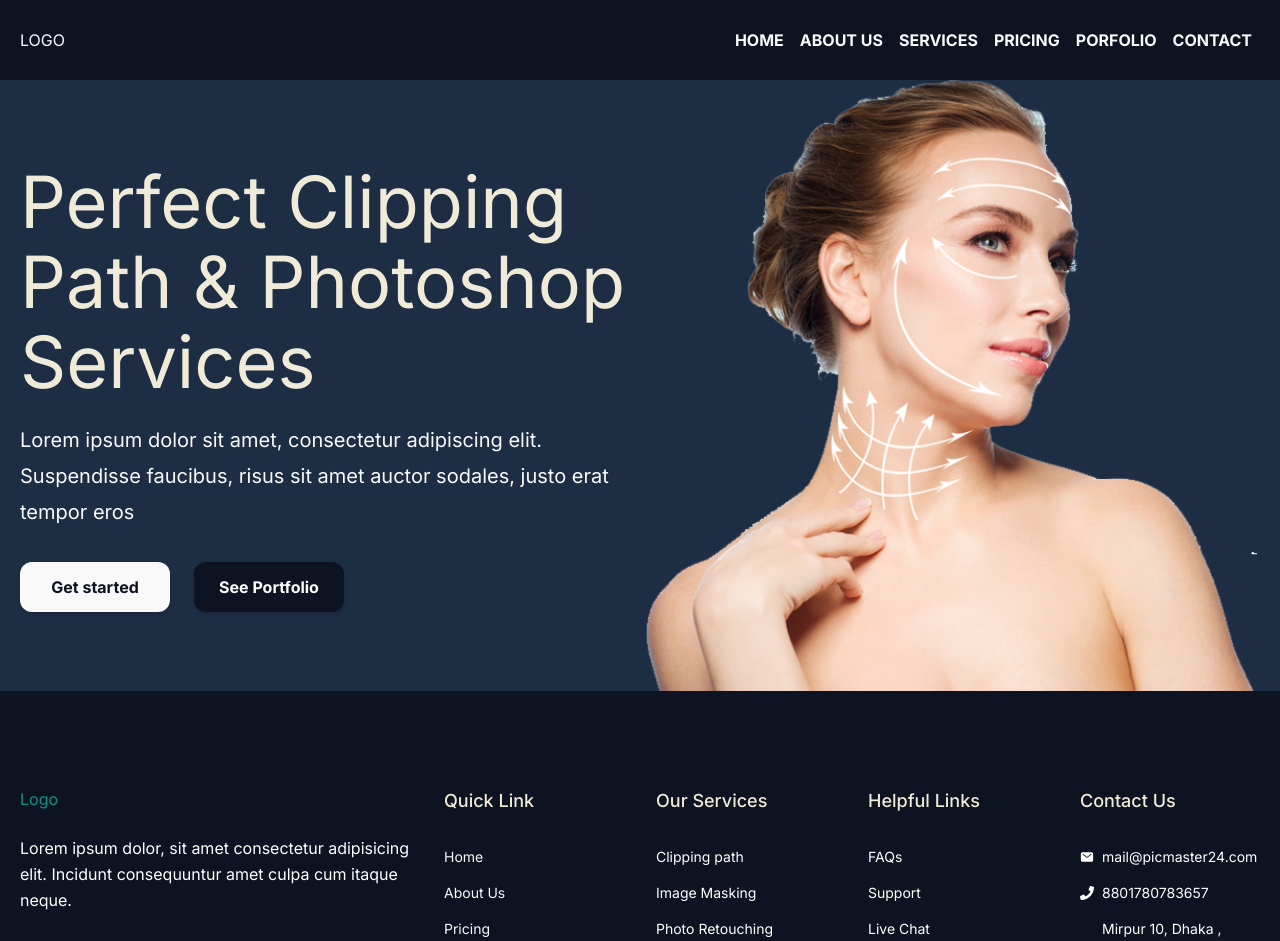
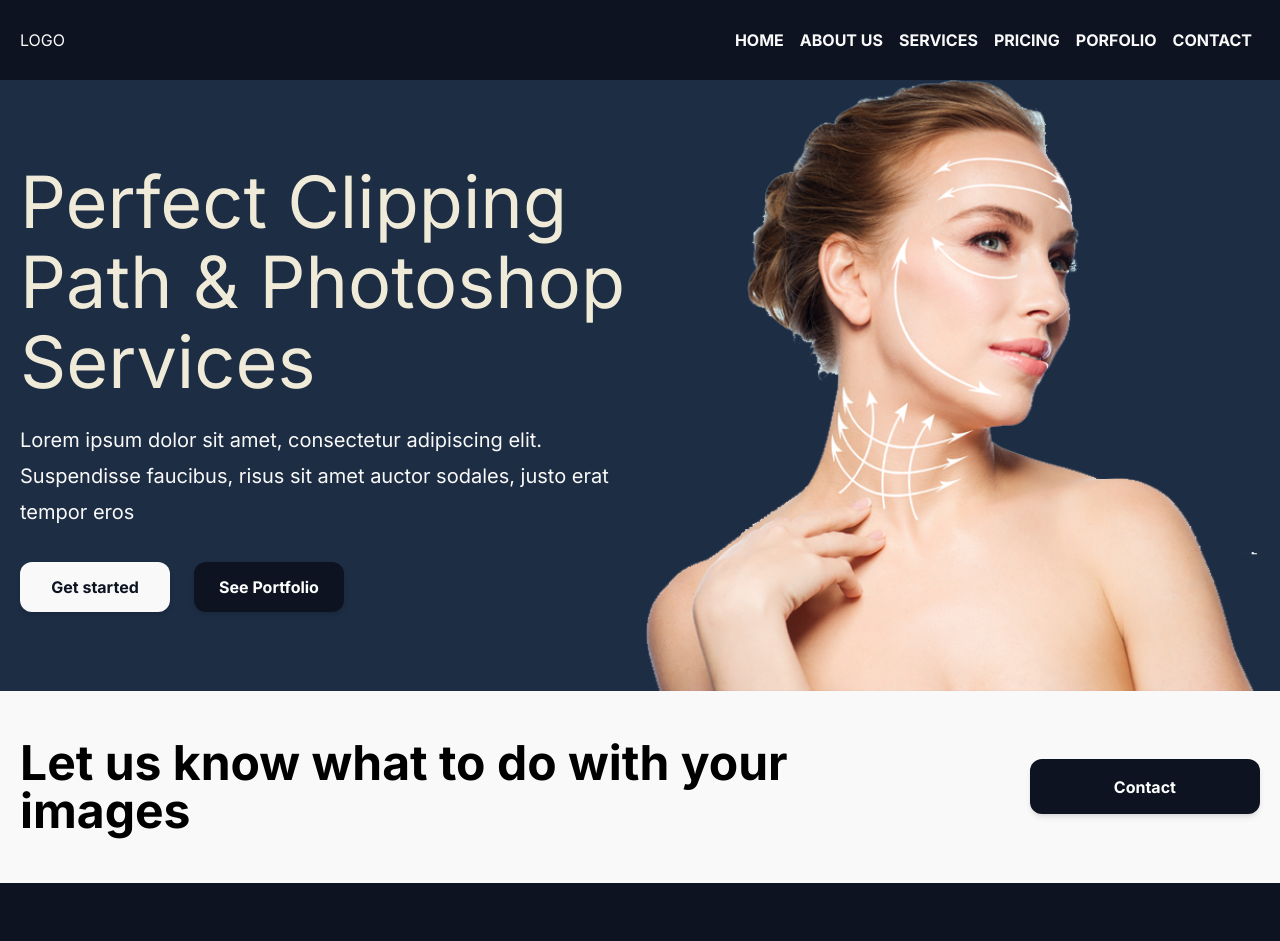
Before and after one commit to devs-shakil/picmaster24, a Next.js app: page / in a window 1280 px wide. Shown: the top 941 px of the page. Built offline with nearby package versions, Linux system fonts and the light colour scheme; some icons are missing.

Commit message:
working on call to action section

```diff
--- /dev/null
+++ b/app/components/CallToAction/CallToAction.js
@@ -0,0 +1,23 @@
+import Link from "next/link";
+
+export default function CallToAction() {
+  return (
+    <div className="w-full  py-6 md:py-12 bg-primary">
+        <div className=" container mx-auto px-5">
+            <div className=" flex justify-between items-center  flex-col md:flex-row gap-3 w-full">
+                <div className="w-full md:w-9/12 ">
+                    <h2 className="text-3xl md:text-5xl font-bold text-center md:text-left">Let us know what to do with your images</h2>
+                </div>
+                <div className="w-full md:w-3/12 flex justify-center md:justify-end ">
+                    <Link
+                        href="/portfolio"
+                        className="w-3/4 md:w-3/4   bg-secondary color-white font-bold h-[55px] my-3 flex items-center justify-center rounded-xl cursor-pointer relative overflow-hidden transition-all duration-500 ease-in-out shadow-md hover:scale-105 hover:shadow-lg before:absolute before:top-0 before:-left-full before:w-full before:h-full before:bg-gradient-to-r before:from-[#009b49] before:to-[rgb(105,184,141)] before:transition-all before:duration-500 before:ease-in-out before:z-[-1] before:rounded-xl hover:before:left-0 text-[#fff]"
+                        >
+                        Contact
+                    </Link>
+                </div>
+            </div>
+        </div>
+    </div>
+  )
+}
--- a/app/layout.js
+++ b/app/layout.js
@@ -2,6 +2,7 @@ import { Inter } from 'next/font/google'
 import './globals.css'
 import Navbar from './components/Navbar/Navbar'
 import Footer from './components/Footer/Footer'
+import CallToAction from './components/CallToAction/CallToAction'
 
 const inter = Inter({ subsets: ['latin'] })
 
@@ -18,6 +19,7 @@ export default function RootLayout({ children }) {
             <Navbar/>
         </header>
         {children}
+        <CallToAction/>
         <footer>
             <Footer/>
         </footer>
```
